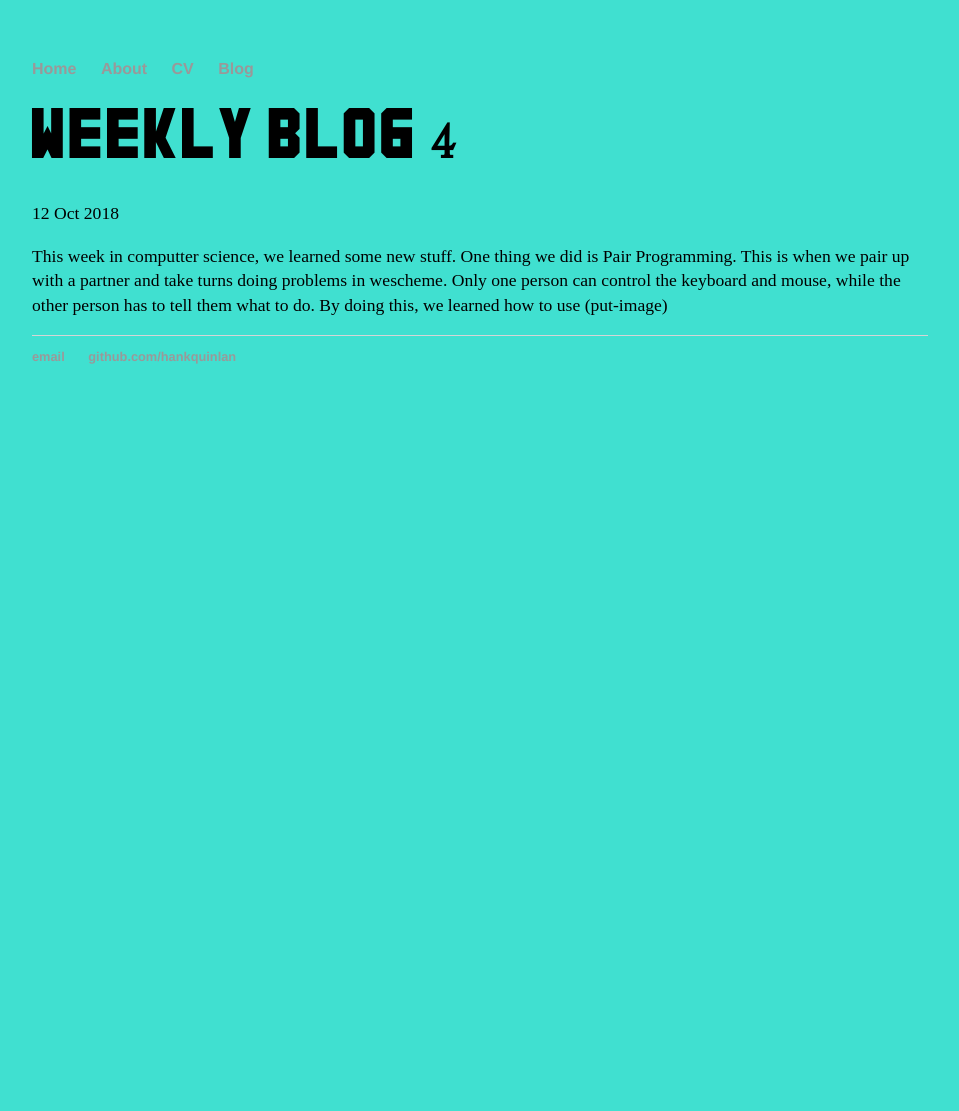
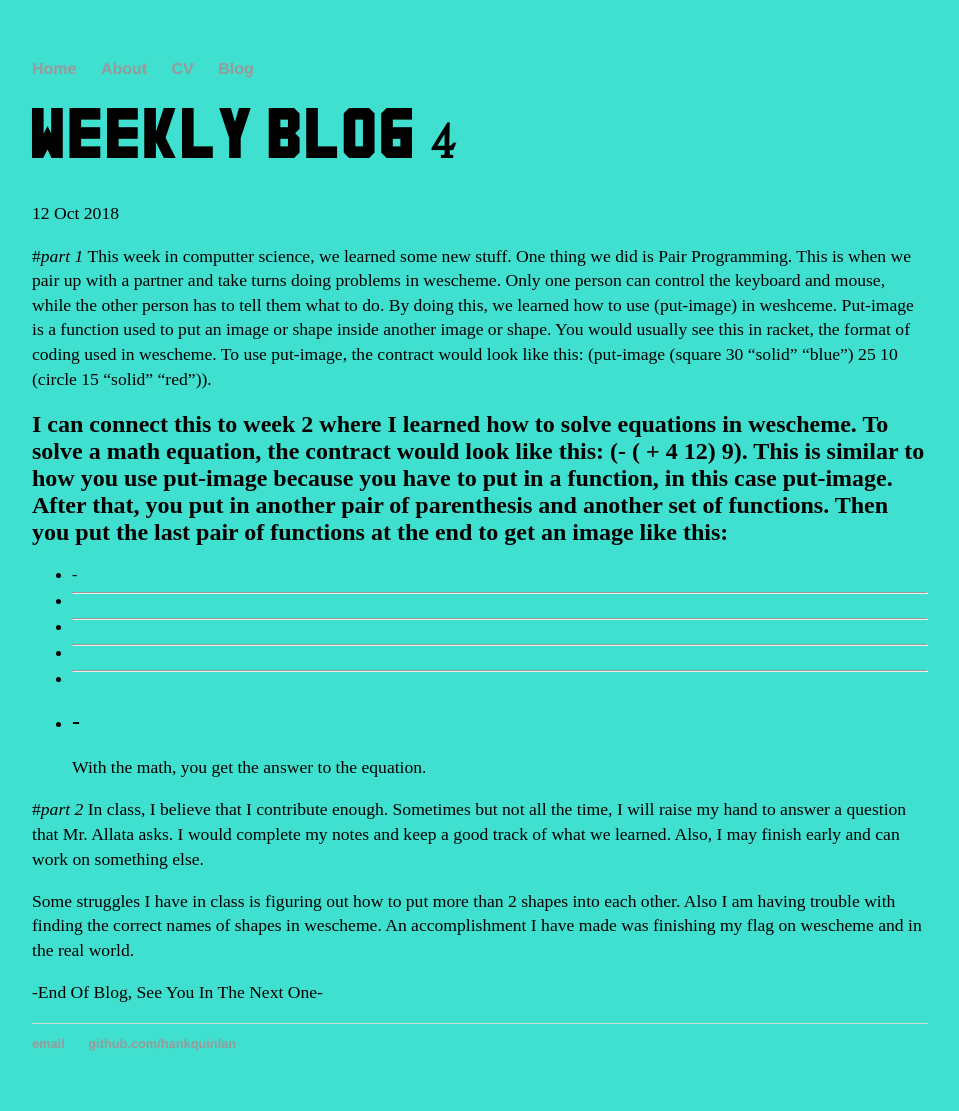
Before and after one commit to tylerm2204/tylerm2204.github.io, a Jekyll site: the page built from _posts/2018-10-12-weekly-reflection.md, in a window 1280 px wide. Shown: the whole page, without its empty margins (160-1119 px from the left). Built offline with Jekyll 4.4.1, drawn with Linux system fonts in a browser that asks for light colours; before the commit the page ends 900 px from its top, so only the background shows below that.

Commit message:
Update 2018-10-12-weekly-reflection.md

```diff
--- a/_posts/2018-10-12-weekly-reflection.md
+++ b/_posts/2018-10-12-weekly-reflection.md
@@ -3,6 +3,24 @@ layout: post
 title: "weekly blog 4"
 date: 2018-10-12
 ---
+#_part 1_
+This week in computter science, we learned some new stuff. One thing we did is Pair Programming. This is when we pair up with a partner
+and take turns doing problems in wescheme. Only one person can control the keyboard and mouse, while the other person has to tell them what to do. By doing this, we learned how to use (put-image) in weshceme. Put-image is a function used to put an image or shape inside another image or shape. You would usually see this in racket, the format of coding used in wescheme. To use put-image, the contract would look like this: (put-image (square 30 "solid" "blue") 25 10 (circle 15 "solid" "red")).
 
-This week in computter science, we learned some new stuff. One thing we did is Pair Programming. This is when we pair up with a partner
-and take turns doing problems in wescheme. Only one person can control the keyboard and mouse, while the other person has to tell them what to do. By doing this, we learned how to use (put-image)
+I can connect this to week 2 where I learned how to solve equations in wescheme. To solve a math equation, the contract would look like this: (- ( + 4 12) 9). This is similar to how you use put-image because you have to put in a function, in this case put-image. After that, you put in another pair of parenthesis and another set of functions. Then you put the last pair of functions at the end to get an image like this:
+------------------
+-                -
+-     -----      -
+-   ---   ---    -
+-   ---   ---    -
+-     -----      -
+-                -
+------------------
+With the math, you get the answer to the equation.
+
+#_part 2_
+In class, I believe that I contribute enough. Sometimes but not all the time, I will raise my hand to answer a question that Mr. Allata asks. I would complete my notes and keep a good track of what we learned. Also, I may finish early and can work on something else.
+
+Some struggles I have in class is figuring out how to put more than 2 shapes into each other. Also I am having trouble with finding the correct names of shapes in wescheme. An accomplishment I have made was finishing my flag on wescheme and in the real world.
+
+-End Of Blog, See You In The Next One-
```
